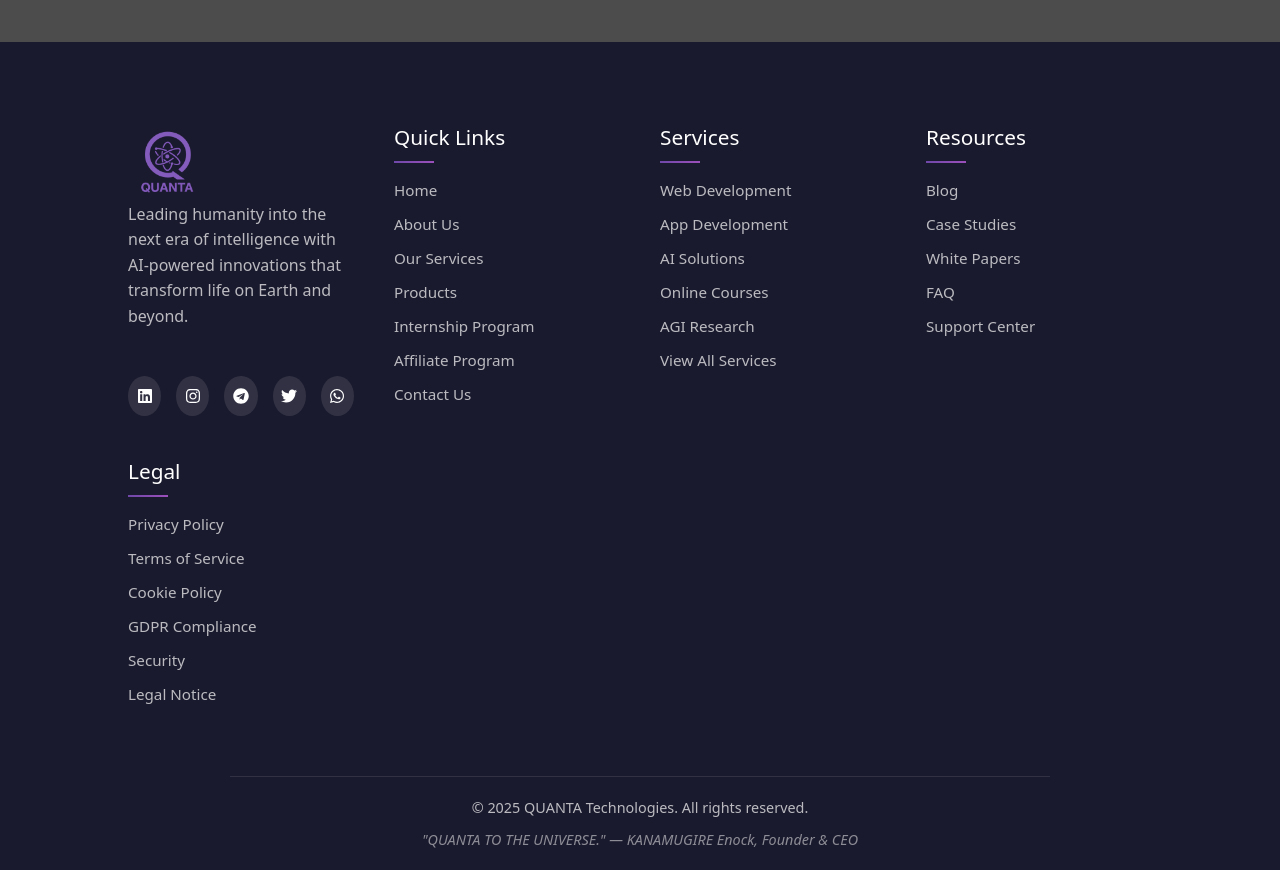
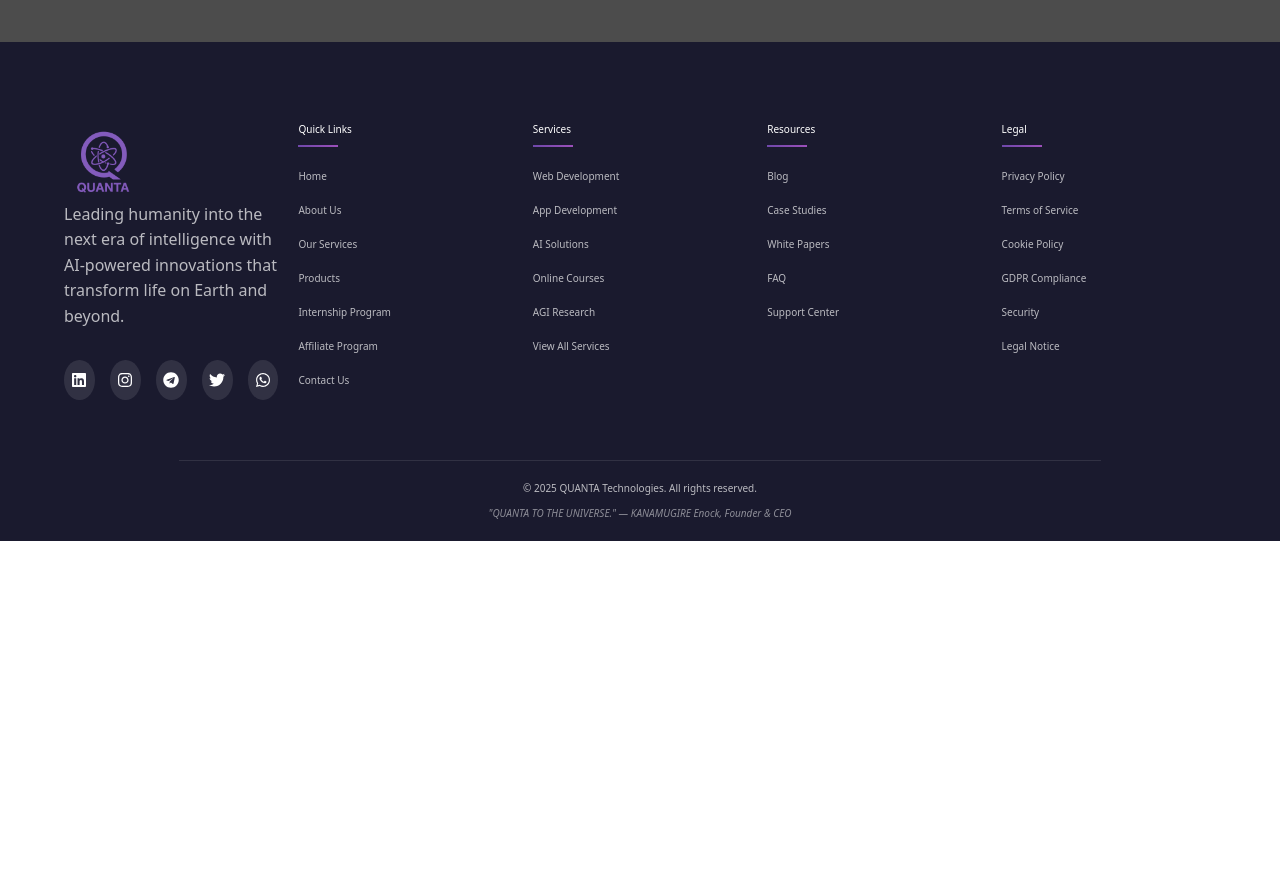
Before and after one commit to Aimable2002/quanta_job, a React (Vite) app: page / in a window 1280 px wide. Shown: the part 5840-6710 px from the top of the page. After the commit the page ends 6381 px from the top, so only its background shows below. Built offline with nearby package versions, Linux system fonts and the light colour scheme.

Commit message:
7:47 PM 9/8/25

```diff
--- a/src/css/Footer.module.css
+++ b/src/css/Footer.module.css
@@ -7,12 +7,12 @@
   .footerGrid {
     display: grid;
     grid-template-columns: repeat(auto-fit, minmax(200px, 1fr));
-    gap: 40px;
+    gap: 20px;
     margin-bottom: 60px;
   }
 
   .footerTitle {
-    font-size: 1.3rem;
+    font-size: 10px;
     margin-bottom: 25px;
     position: relative;
     color: white;
@@ -80,7 +80,7 @@
   .footerLinks a {
     color: rgba(255, 255, 255, 0.7);
     transition: all 0.3s ease;
-    font-size: 0.95rem;
+    font-size: 10px;
   }
 
   .footerLinks a:hover {
@@ -100,13 +100,13 @@
   .copyright {
     margin-bottom: 10px;
     color: rgba(255, 255, 255, 0.7);
-    font-size: 0.9rem;
+    font-size: 10px;
   }
 
   .footerQuote {
     font-style: italic;
     color: rgba(255, 255, 255, 0.5);
-    font-size: 0.9rem;
+    font-size: 10px;
   }
 
   @media (max-width: 768px) {
@@ -116,7 +116,7 @@
 
     .footerGrid {
       grid-template-columns: 1fr;
-      gap: 30px;
+      gap: 20px;
     }
 
     .footerTitle {
--- a/src/pages/Footer.tsx
+++ b/src/pages/Footer.tsx
@@ -8,7 +8,7 @@ const Footer = () => {
   return (
 
 <footer className={`${styles.footer}`}>
-      <div className='px-[10%]'>
+      <div className='px-[5%]'>
         <div className={styles.footerGrid}>
           {/* About Column */}
           <div className={`${styles.footerCol} ${styles.footerAbout}`}>
```
